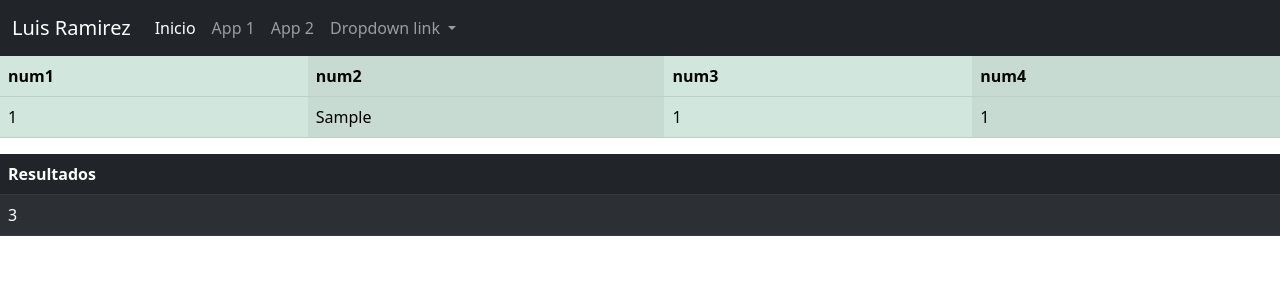
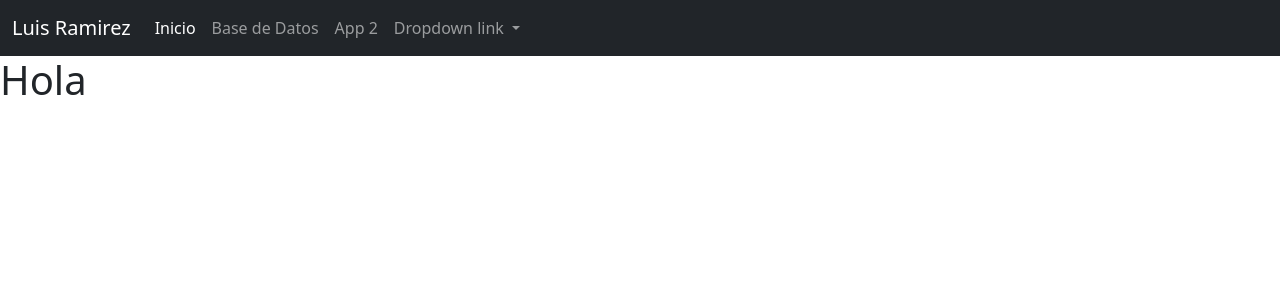
Before and after one commit to LuisRamirezSandoval/DJANGO-ALGORITHMS, a Django app: page / in a window 1280 px wide. Shown: the top 300 px of the page. Run offline with Django 4.2, Linux system fonts and the light colour scheme; tables that the repository leaves empty hold one stand-in row (values such as "Sample post").

Commit message:
herencia templates 3

```diff
--- a/Examen/app1/templates/app1/base.html
+++ b/Examen/app1/templates/app1/base.html
@@ -23,7 +23,7 @@
                 <a class="nav-link active" aria-current="page" href="/">Inicio</a>
               </li>
               <li class="nav-item">
-                <a class="nav-link" href="{% url 'hola_mundo' %}">App 1</a>
+                <a class="nav-link" href="{% url 'post_list' %}">Base de Datos</a>
               </li>
               <li class="nav-item">
                 <a class="nav-link" href="#">App 2</a>
--- /dev/null
+++ b/Examen/app1/templates/app1/index.html
@@ -0,0 +1,9 @@
+{% extends 'app1/base.html' %}
+
+{% block title%}Inicio{% endblock title %}
+
+{% block content %}
+
+    <h1>Hola</h1>
+
+{% endblock %}
--- a/Examen/app1/templates/app1/post_list.html
+++ b/Examen/app1/templates/app1/post_list.html
@@ -5,7 +5,7 @@
     <meta charset="UTF-8">
     <meta http-equiv="X-UA-Compatible" content="IE=edge">
     <meta name="viewport" content="width=device-width, initial-scale=1.0">
-    <title>Inicio</title>
+    <title>BD</title>
     <link href="https://cdn.jsdelivr.net/npm/bootstrap@5.2.1/dist/css/bootstrap.min.css" rel="stylesheet" integrity="sha384-iYQeCzEYFbKjA/T2uDLTpkwGzCiq6soy8tYaI1GyVh/UjpbCx/TYkiZhlZB6+fzT" crossorigin="anonymous">
     <script src="https://cdn.jsdelivr.net/npm/bootstrap@5.2.1/dist/js/bootstrap.bundle.min.js" integrity="sha384-u1OknCvxWvY5kfmNBILK2hRnQC3Pr17a+RTT6rIHI7NnikvbZlHgTPOOmMi466C8" crossorigin="anonymous"></script>
     <link rel="stylesheet" href="/Examen/app1/static/css/app1.css">
@@ -23,7 +23,7 @@
                 <a class="nav-link active" aria-current="page" href="/">Inicio</a>
               </li>
               <li class="nav-item">
-                <a class="nav-link" href="{% url 'hola_mundo' %}">App 1</a>
+                <a class="nav-link" href="{% url 'post_list' %}">Base de Datos</a>
               </li>
               <li class="nav-item">
                 <a class="nav-link" href="#">App 2</a>
--- a/Examen/app1/urls.py
+++ b/Examen/app1/urls.py
@@ -2,6 +2,6 @@ from django.urls import path
 from . import views
 
 urlpatterns = [
-    path(r'', views.post_list, name='post_list'),
-    path('hola_mundo/', views.hola_mundo, name='hola_mundo'),
+    path(r'', views.index, name='index'),
+    path('post_list/', views.post_list, name='post_list'),
 ]
--- a/Examen/app1/views.py
+++ b/Examen/app1/views.py
@@ -2,6 +2,9 @@ from django.shortcuts import render
 from .models import Post
 
 # Create your views here.
+
+def index(request):
+    return render(request, 'app1/index.html', {})
 
 def post_list(request):
     consulta = Post.objects.all()
```
